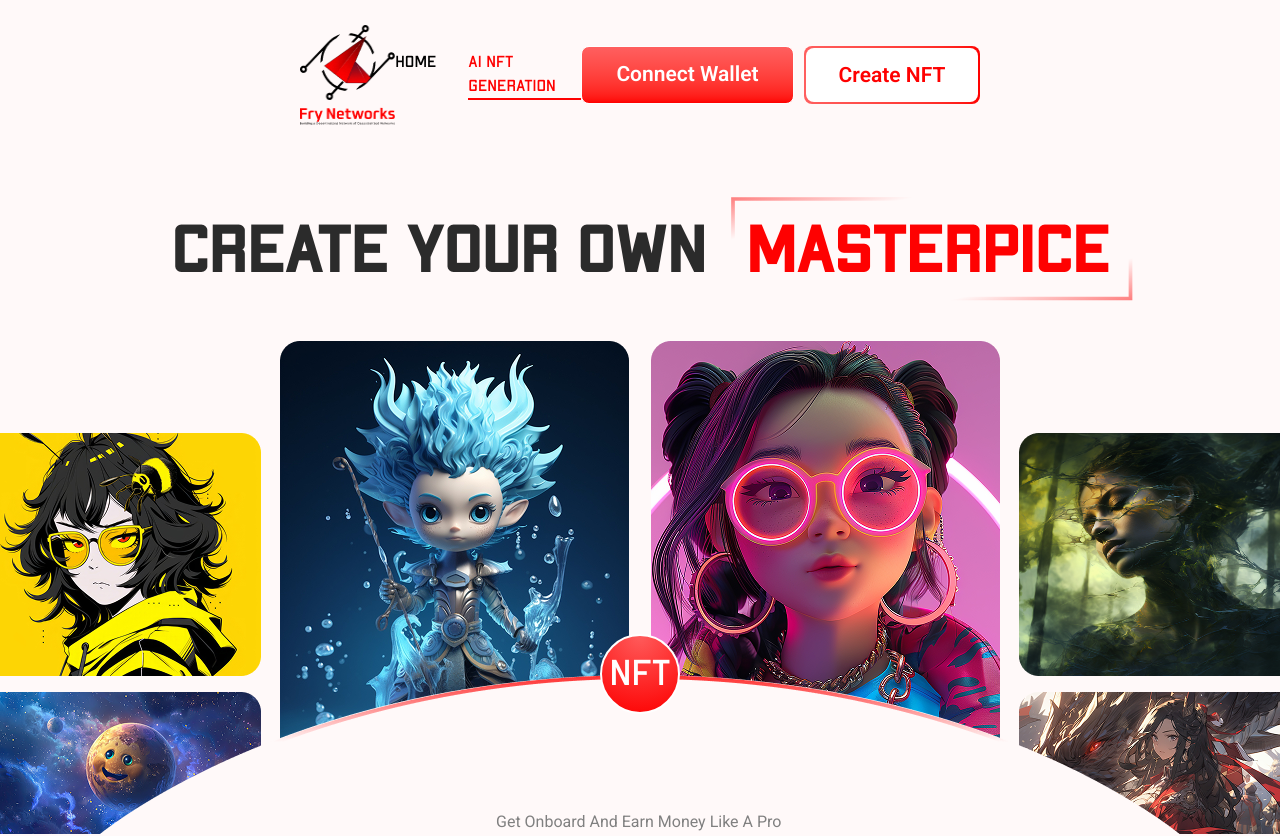
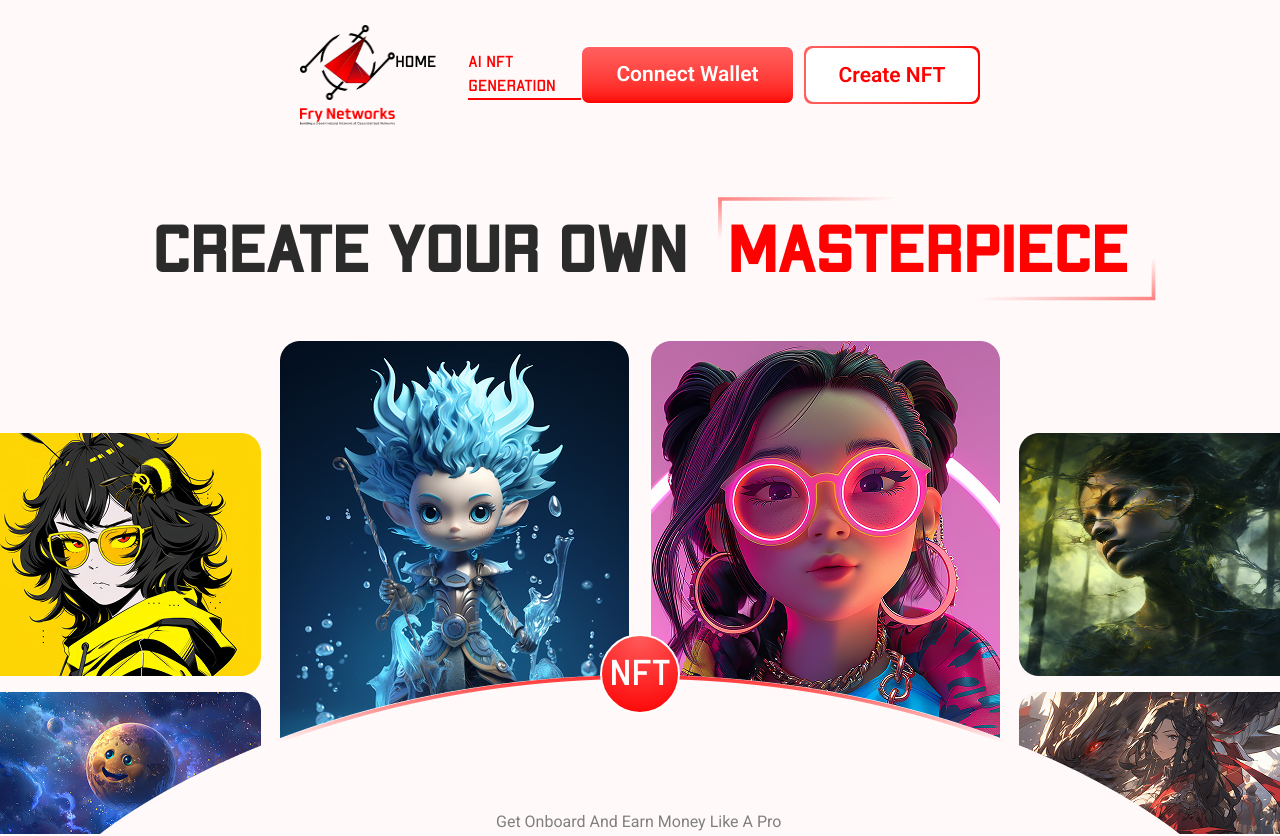
Before and after one commit to muznahrehman21/NFT, a React (Vite) app: page /second in a window 1280 px wide. Shown: the top 836 px of the page. Built offline with nearby package versions, Linux system fonts and the light colour scheme.

Commit message:
minor changes

```diff
--- a/src/components/Master.jsx
+++ b/src/components/Master.jsx
@@ -4,9 +4,9 @@ function Master() {
   return (
     <div className="relative flex flex-row gap-10 mt-20 font-apex">
       <h1 className="font-bold text-[#2B2B2B] text-[64px]">CREATE YOUR OWN</h1>
-      <img src="m1.svg" alt="" className="right-48 bottom-13 absolute" />
-      <img src="m2.svg" alt="" className="-right-6 bottom-0 absolute" />
-      <h1 className="font-bold text-[#FE0101] text-[64px]">MASTERPICE</h1>
+      <img src="m1.svg" alt="" className="right-56 bottom-13 absolute" />
+      <img src="m2.svg" alt="" className="-right-7 bottom-0 absolute" />
+      <h1 className="font-bold text-[#FE0101] text-[64px]">MASTERPIECE</h1>
     </div>
   );
 }
```
